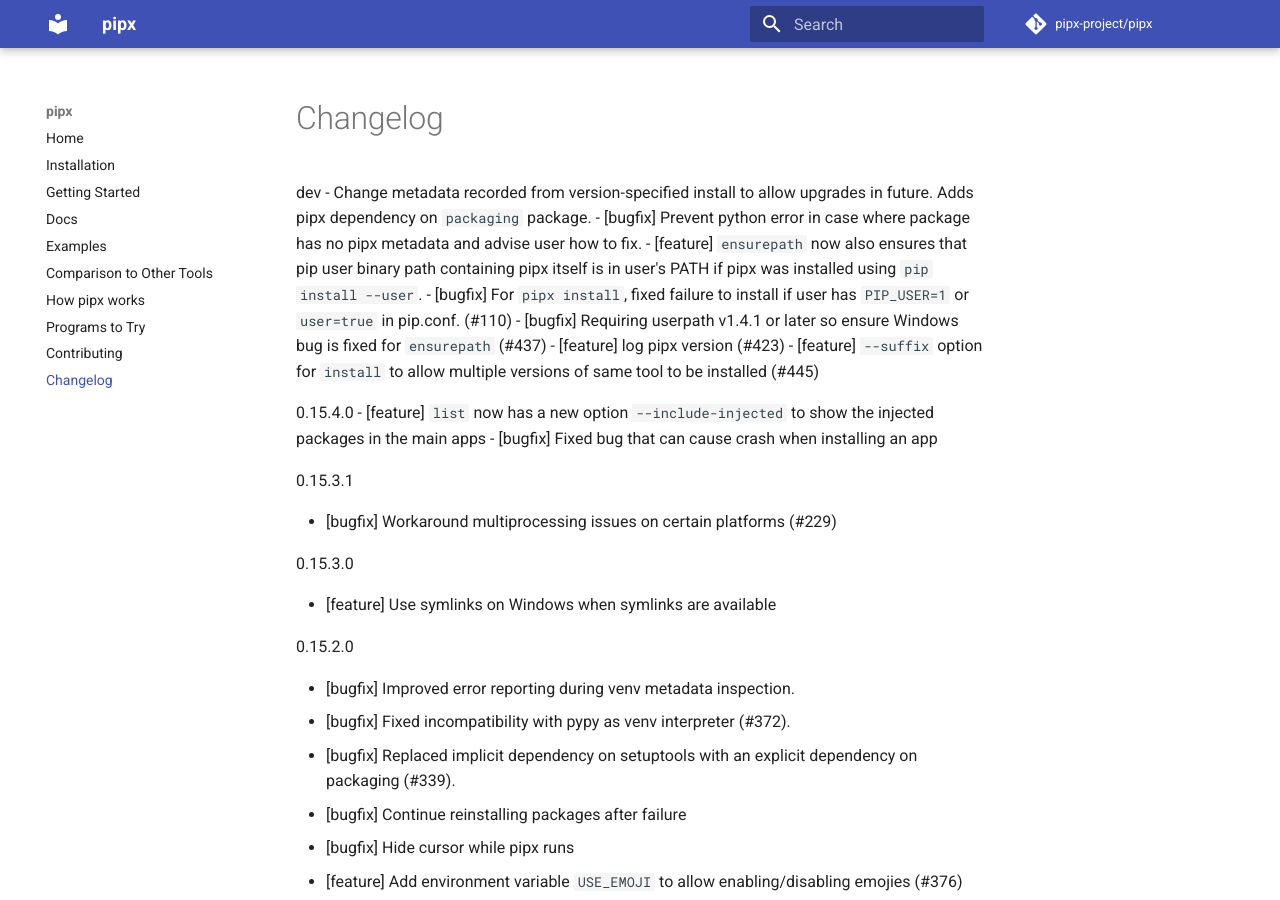
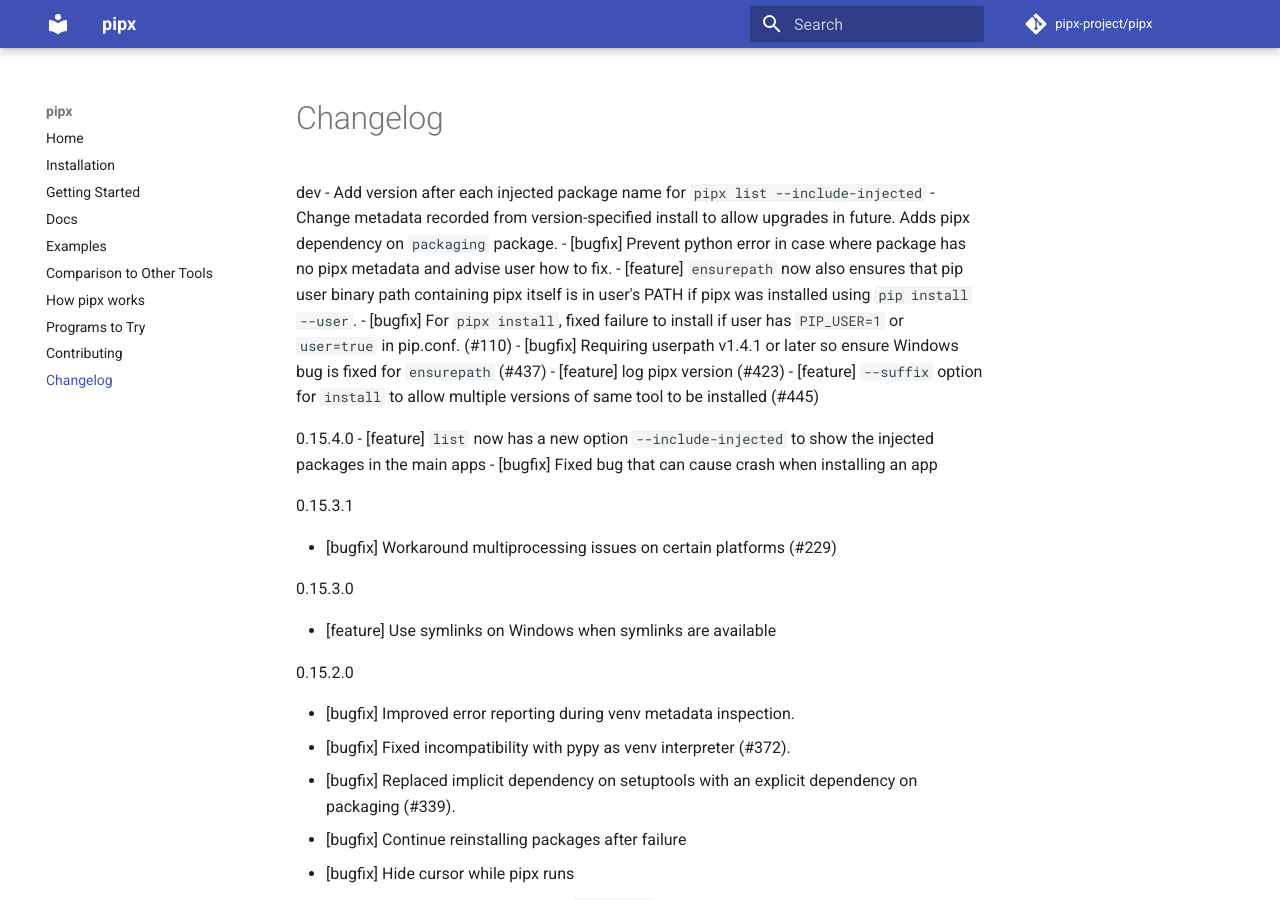
Before and after one commit to pypa/pipx, an MkDocs documentation site: the page built from docs/changelog.md, in a window 1280 px wide and 900 px high. Built offline with MkDocs 1.6.1 and Material for MkDocs 9.7.7, drawn with Linux system fonts in a browser that asks for light colours; comment, search, counter and statistics services are not loaded.

Commit message:
Add changelog entry.

```diff
--- a/docs/changelog.md
+++ b/docs/changelog.md
@@ -1,4 +1,5 @@
 dev
+- Add version after each injected package name for `pipx list --include-injected`
 - Change metadata recorded from version-specified install to allow upgrades in future.  Adds pipx dependency on `packaging` package.
 - [bugfix] Prevent python error in case where package has no pipx metadata and advise user how to fix.
 - [feature] `ensurepath` now also ensures that pip user binary path containing pipx itself is in user's PATH if pipx was installed using `pip install --user`.
```
